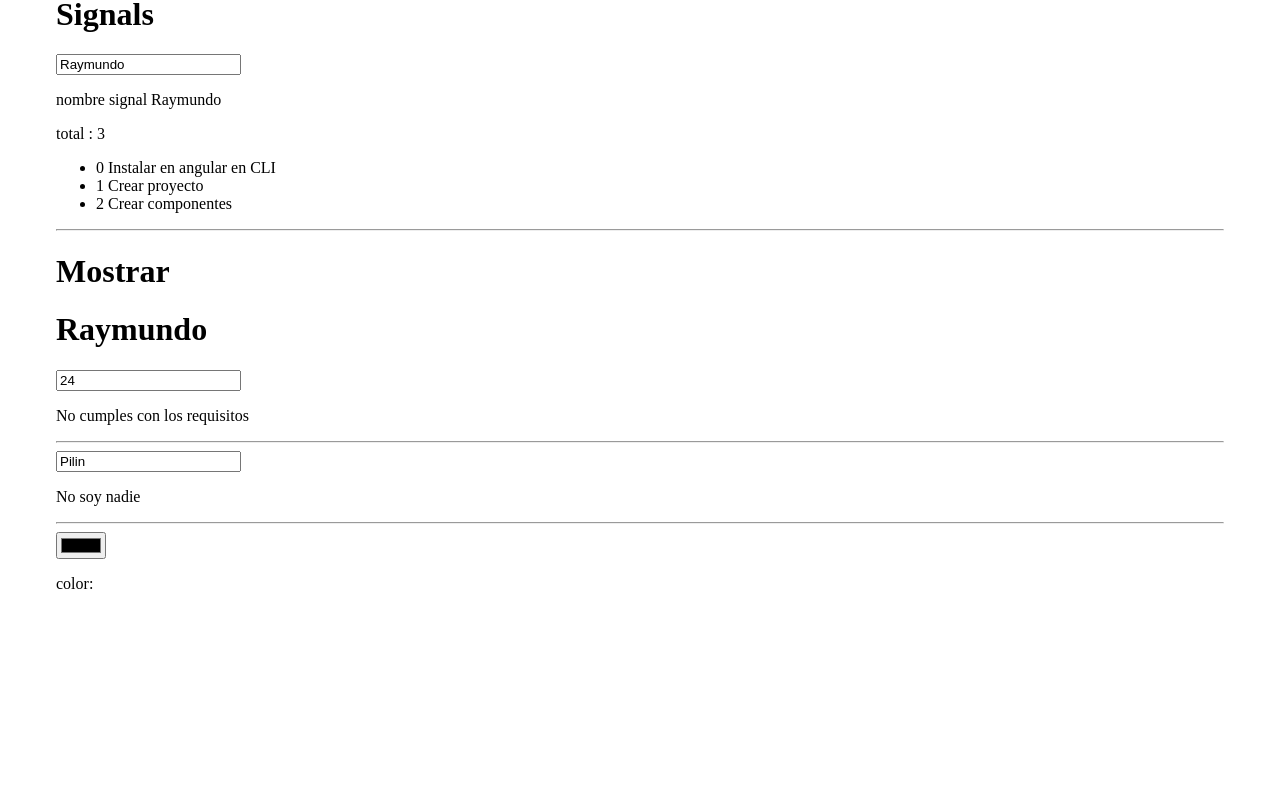
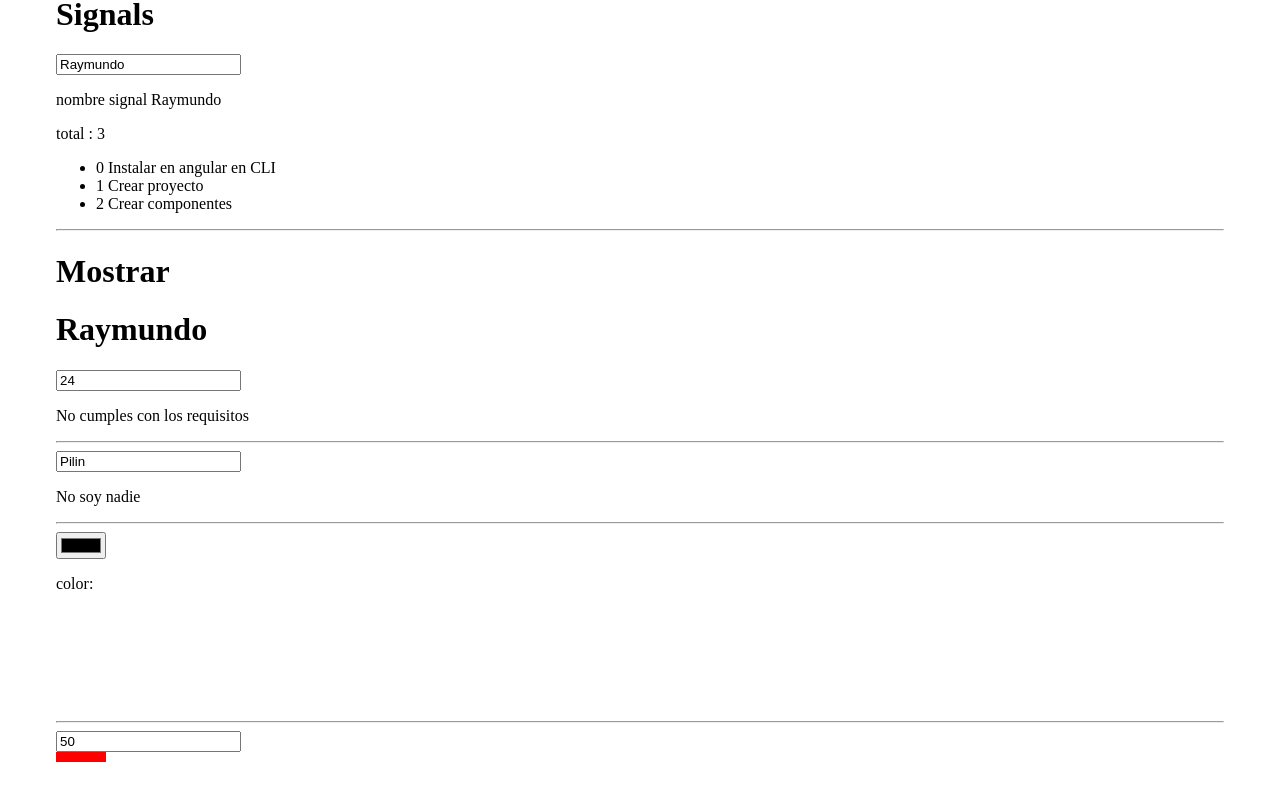
Before and after one commit to raewashere/todoapp, an Angular app: page /labs in a window 1280 px wide. Shown: the part 1317-2117 px from the top of the page. Before the commit the page ends 1982 px from the top, so only its background shows below. Built offline with nearby package versions, Linux system fonts and the light colour scheme.

Commit message:
estilos con binding

```diff
--- a/src/app/pages/home/home.component.ts
+++ b/src/app/pages/home/home.component.ts
@@ -32,7 +32,7 @@
     //const newTask = input.value;
 
     if(this.newTaskCtrl.valid){
-      const value = this.newTaskCtrl.value;
+      const value = this.newTaskCtrl.value.trim();
       //Agregar nuevo elemento al arreglo sin mutar el arreglo original
       if(value !== ''){
         this.addTask(value);
--- a/src/app/pages/labs/labs.component.css
+++ b/src/app/pages/labs/labs.component.css
@@ -1,3 +1,9 @@
 .container{
     padding: 3rem;
 }
+
+.box{
+    height: 10px;
+    display: block;
+    background-color: red;
+}
--- a/src/app/pages/labs/labs.component.html
+++ b/src/app/pages/labs/labs.component.html
@@ -104,4 +104,17 @@
   <!-- Uso de FormControl para control de inputs -->
   <input type="color" [formControl]="colorCtrl">
   <p>color: {{ colorCtrl.value }}</p>
+  <svg width="100" height="100">
+    <g>
+      <rect
+        [attr.fill]="colorCtrl.value"
+        x="0"
+        y="0"
+        height="100"
+      ></rect>
+    </g>
+  </svg>
+  <hr />
+  <input type="number" [formControl]="widhtCtrl" />
+  <span class="box" [style.width.px]="widhtCtrl.value"></span>
 </div>
--- a/src/app/pages/labs/labs.component.ts
+++ b/src/app/pages/labs/labs.component.ts
@@ -105,4 +105,9 @@
       console.log(value);
     })
   }
+
+  //Form control colores
+  widhtCtrl = new FormControl(50,{
+    nonNullable: true,  //No permite valores nulos
+  });
 }
```
